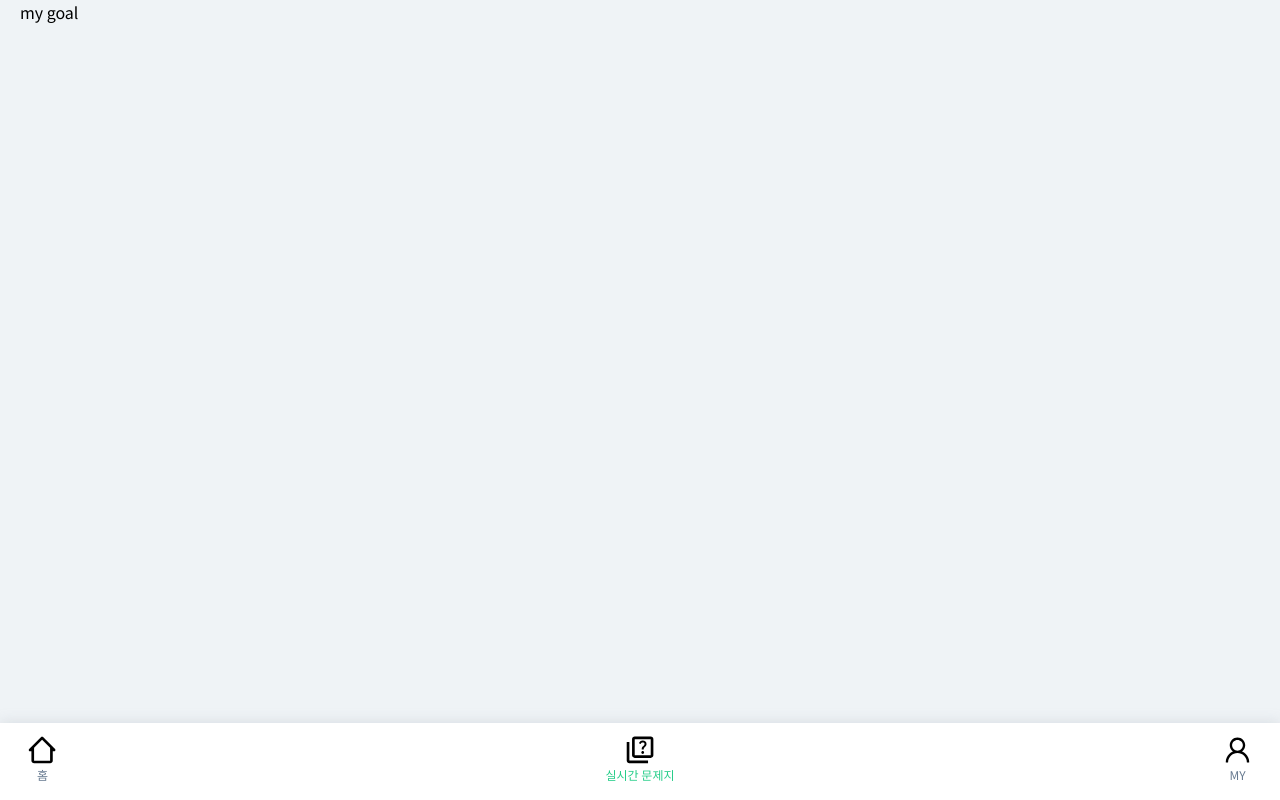
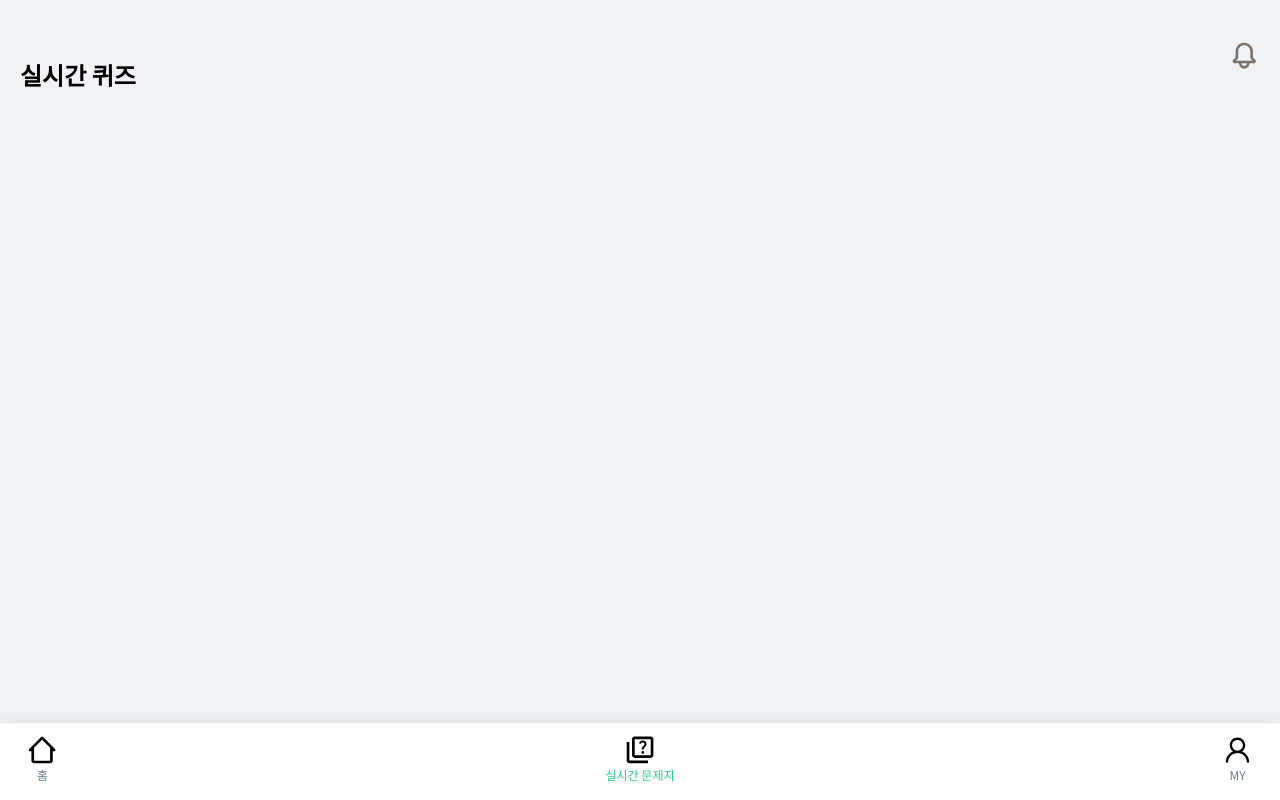
Before and after one commit to dnd-side-project/dnd-7th-9-frontend, a Next.js app: page /updated-quizzes in a window 1280 px wide. Built offline with nearby package versions, Linux system fonts and the light colour scheme.

Commit message:
feat: 실시간 퀴즈 메인 화면 생성

```diff
--- a/pages/updated-quizzes.tsx
+++ b/pages/updated-quizzes.tsx
@@ -1,7 +1,8 @@
 import type { NextPage } from 'next';
+import UpdatedQuizScreen from '@app.feature/quiz/screen/UpdatedQuizScreen';
 
-const MyGoal: NextPage = () => {
-	return <div className="w-full">my goal</div>;
+const UpdatedQuizzes: NextPage = () => {
+	return <UpdatedQuizScreen />;
 };
 
-export default MyGoal;
+export default UpdatedQuizzes;
--- a/src/app.component/title/PageTitle.tsx
+++ b/src/app.component/title/PageTitle.tsx
@@ -8,7 +8,7 @@ interface Props {
 export default function PageTitle({ title }: Props) {
 	return (
 		<div className="h-[70px] flex">
-			<div className="self-end">
+			<div className="self-center">
 				{lineBreak(title).map((line) => (
 					<p key={line} className="text-title2 font-bold">
 						{line}
--- /dev/null
+++ b/src/app.feature/quiz/screen/UpdatedQuizScreen.tsx
@@ -0,0 +1,14 @@
+import React from 'react';
+import PageTitle from '@app.component/title/PageTitle';
+import BellIcon from '@assets/main/eva_bell-outline.svg';
+
+export default function UpdatedQuizScreen() {
+	return (
+		<div>
+			<div className="flex justify-between mt-[40px] mb-[55px]">
+				<PageTitle title="실시간 퀴즈" />
+				<BellIcon className="cursor-pointer" />
+			</div>
+		</div>
+	);
+}
```
